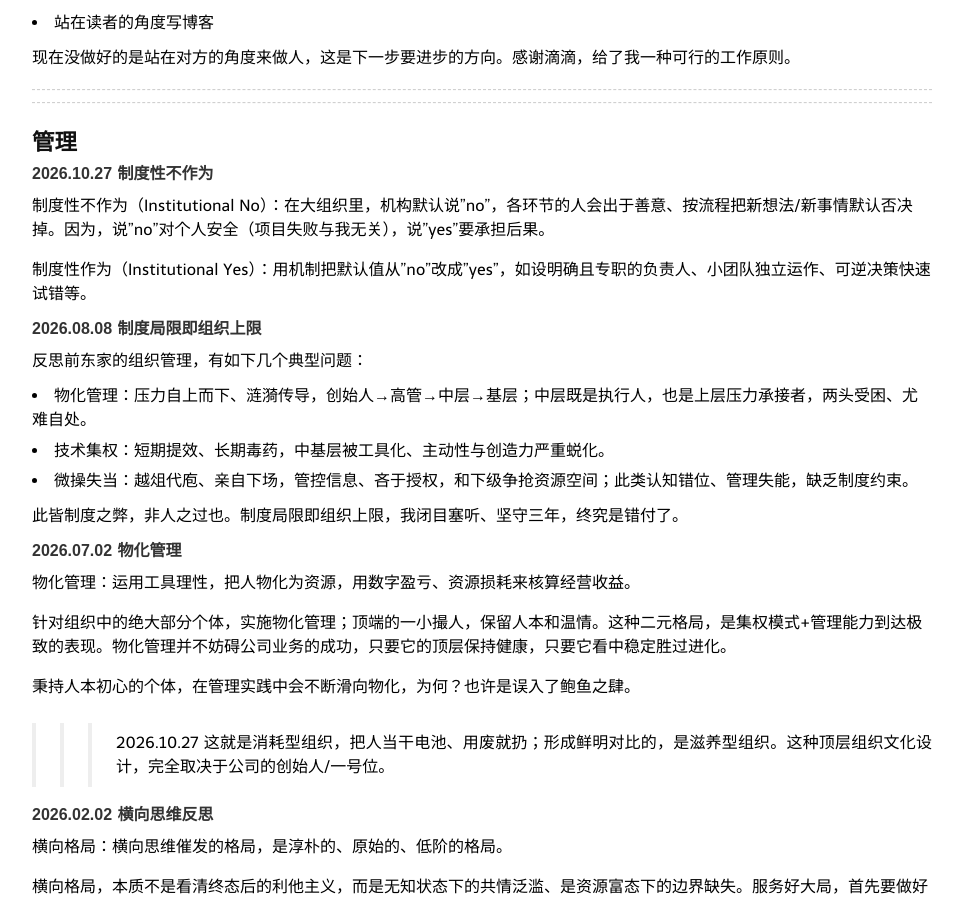
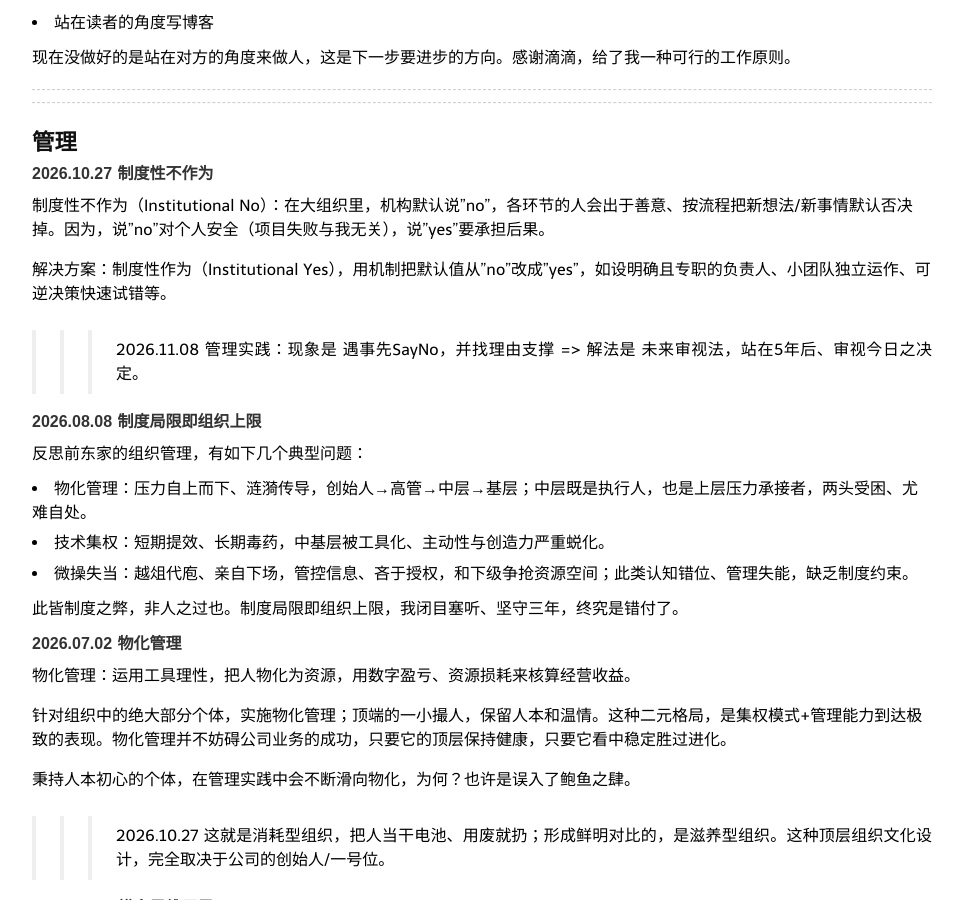
Before and after one commit to niean/niean.github.io, a Jekyll site: the page built from _posts/2024-06-30-se-insight.markdown, in a window 1280 px wide and 900 px high, scrolled down 23084 px. Shown: the whole window, without its empty margins (158-1121 px from the left). Built offline with Jekyll 4.4.1, drawn with Linux system fonts in a browser that asks for light colours; comment, search, counter and statistics services are not loaded.

Commit message:
TB:更新

```diff
--- a/_posts/2024-06-30-se-insight.markdown
+++ b/_posts/2024-06-30-se-insight.markdown
@@ -873,7 +873,9 @@ SRE个体习惯有差异，对小规范认知不一致，最后可能伤害到
 #### 2026.10.27 制度性不作为
 制度性不作为（Institutional No）：在大组织里，机构默认说"no"，各环节的人会出于善意、按流程把新想法/新事情默认否决掉。因为，说"no"对个人安全（项目失败与我无关），说"yes"要承担后果。
 
-制度性作为（Institutional Yes）：用机制把默认值从"no"改成"yes"，如设明确且专职的负责人、小团队独立运作、可逆决策快速试错等。
+解决方案：制度性作为（Institutional Yes），用机制把默认值从"no"改成"yes"，如设明确且专职的负责人、小团队独立运作、可逆决策快速试错等。
+
+>>> 2026.11.08 管理实践：现象是 遇事先SayNo，并找理由支撑 => 解法是 未来审视法，站在5年后、审视今日之决定。
 
 
 #### 2026.08.08 制度局限即组织上限
```
